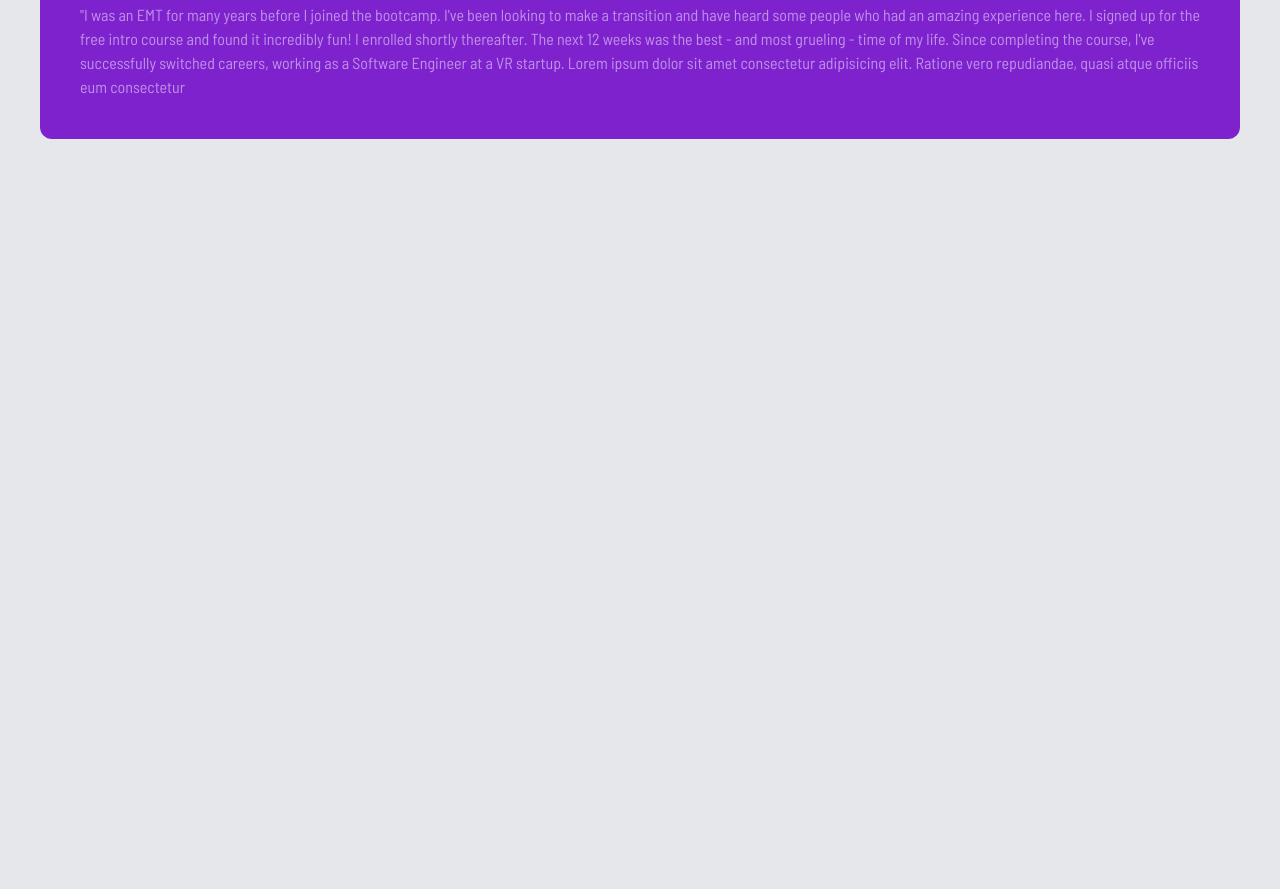
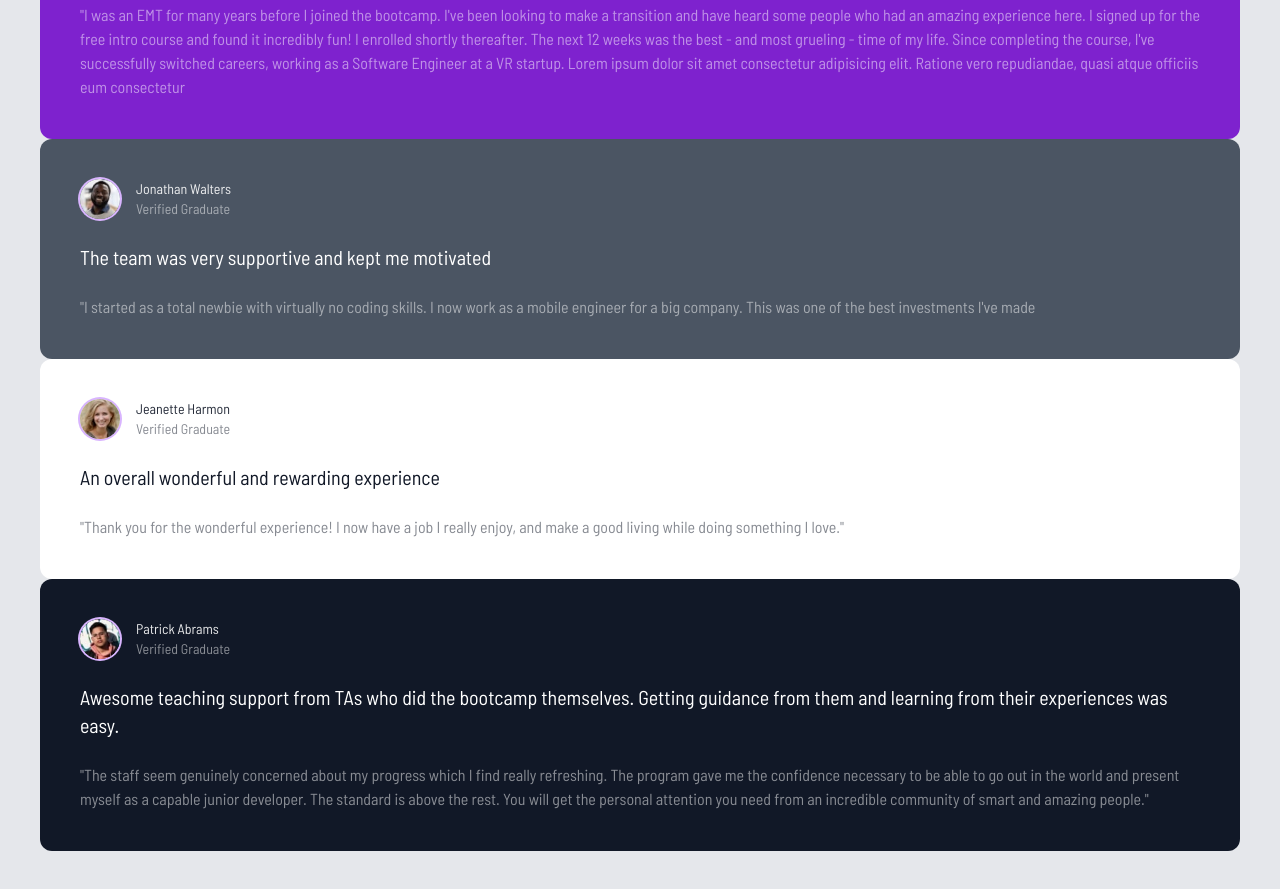
Before and after one commit to DakouriKobri/tailwind-from-scratch-course-bigger-projects, a plain HTML site: page testimonial-grid/index.html in a window 1280 px wide. Shown: the part 221-1110 px from the top of the page. Before the commit the page ends 800 px from the top, so only its background shows below. Drawn offline with Linux system fonts and the light colour scheme.

Commit message:
Add remaining boxes

```diff
--- a/testimonial-grid/index.html
+++ b/testimonial-grid/index.html
@@ -53,6 +53,112 @@
         </p>
       </div>
 
+      <!-- BOX 2 -->
+      <div class="p-10 rounded-xl bg-gray-600">
+        <!-- BOX HEADER -->
+        <div class="flex gap-4">
+          <img src="./images/image-jonathan.jpg" alt="Jonathan Walters"
+            class="w-10 h-10 rounded-full ring-2 ring-purple-300">
+
+          <div class="text-sm">
+            <h4 class="opacity-90">Jonathan Walters</h4>
+            <p class="opacity-50">Verified Graduate</p>
+          </div>
+        </div>
+
+        <!-- LARGE TEXT -->
+        <p class="mt-6 text-xl">
+          The team was very supportive and kept me motivated
+        </p>
+
+        <!-- SMALL TEXT -->
+        <p class="mt-6 opacity-50">
+          "I started as a total newbie with virtually no coding skills. I now work as a mobile engineer for a big
+          company. This was one of the best investments I've made
+        </p>
+      </div>
+
+      <!-- BOX 3 -->
+      <div class="hidden p-10 rounded-xl text-gray-900 bg-white">
+        <!-- BOX HEADER -->
+        <div class="flex gap-4">
+          <img src="./images/image-kira.jpg" alt="Kira Whittle" class="w-10 h-10 rounded-full ring-2 ring-purple-300">
+
+          <div class="text-sm">
+            <h4 class="opacity-90">Kira Whittle</h4>
+            <p class="opacity-50">Verified Graduate</p>
+          </div>
+        </div>
+
+        <!-- LARGE TEXT -->
+        <p class="mt-6 text-xl">
+          Such a life-changing experience. Highly recommended!
+        </p>
+
+        <!-- SMALL TEXT -->
+        <p class="mt-6 opacity-50">
+          "Before joining the bootcamp, I've never written a line of code. I needed some structure from professionals
+          who can help me learn programming step by step. I was encouraged to enroll by a former student of theirs who
+          can only say wonderful things about the program. The entire curriculum and staff did not disappoint. They were
+          very hands-on and I never had to wait long for assistance. The agile team project, in particular, was
+          outstanding. It took my learning to the next level in a way that no tutorial could ever have. In fact, I've
+          often referred to it during interviews as an example of my development experience. It certainly helped me land
+          a job as a full-stack developer after receiving multiple offers. 100% recommend!"
+        </p>
+      </div>
+
+      <!-- BOX 4 -->
+      <div class="p-10 rounded-xl text-gray-900 bg-white">
+        <!-- BOX HEADER -->
+        <div class="flex gap-4">
+          <img src="./images/image-jeanette.jpg" alt="Jeanette Harmon"
+            class="w-10 h-10 rounded-full ring-2 ring-purple-300">
+
+          <div class="text-sm">
+            <h4 class="opacity-90">Jeanette Harmon</h4>
+            <p class="opacity-50">Verified Graduate</p>
+          </div>
+        </div>
+
+        <!-- LARGE TEXT -->
+        <p class="mt-6 text-xl">
+          An overall wonderful and rewarding experience
+        </p>
+
+        <!-- SMALL TEXT -->
+        <p class="mt-6 opacity-50">
+          "Thank you for the wonderful experience! I now have a job I really enjoy, and make a good living while doing
+          something I love."
+        </p>
+      </div>
+
+      <!-- BOX 5 -->
+      <div class="p-10 rounded-xl bg-gray-900">
+        <!-- BOX HEADER -->
+        <div class="flex gap-4">
+          <img src="./images/image-patrick.jpg" alt="Patrick Abrams"
+            class="w-10 h-10 rounded-full ring-2 ring-purple-300">
+
+          <div class="text-sm">
+            <h4 class="opacity-90">Patrick Abrams</h4>
+            <p class="opacity-50">Verified Graduate</p>
+          </div>
+        </div>
+
+        <!-- LARGE TEXT -->
+        <p class="mt-6 text-xl">
+          Awesome teaching support from TAs who did the bootcamp themselves. Getting guidance from them and learning
+          from their experiences was easy.
+        </p>
+
+        <!-- SMALL TEXT -->
+        <p class="mt-6 opacity-50">
+          "The staff seem genuinely concerned about my progress which I find really refreshing. The program gave me the
+          confidence necessary to be able to go out in the world and present myself as a capable junior developer. The
+          standard is above the rest. You will get the personal attention you need from an incredible community of smart
+          and amazing people."
+        </p>
+      </div>
     </div>
   </div>
 
```
